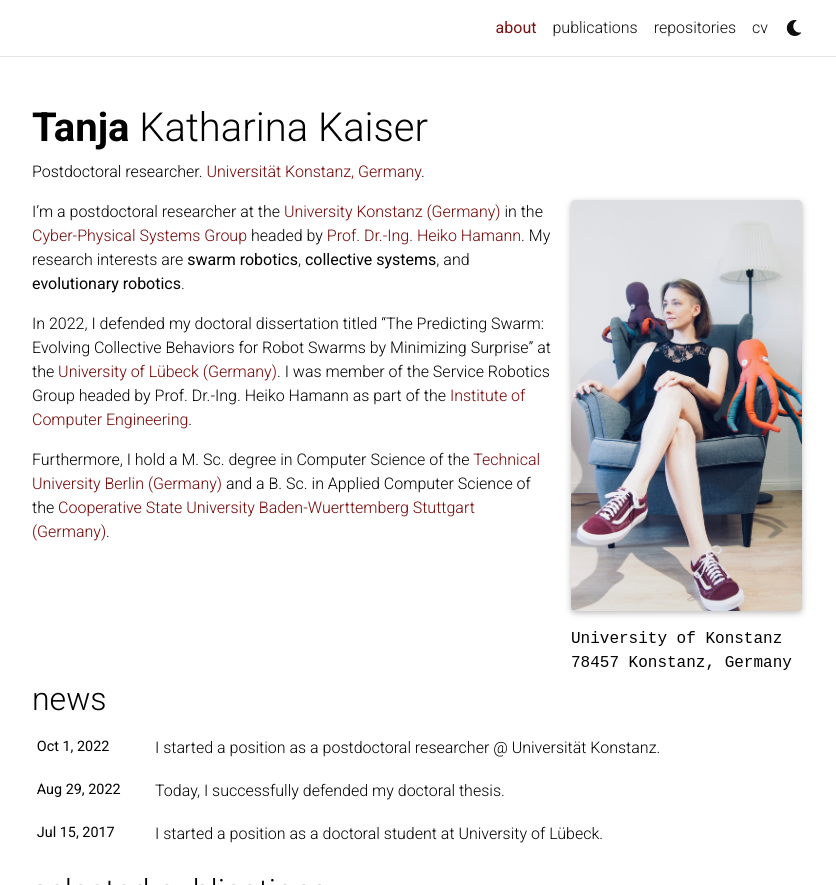
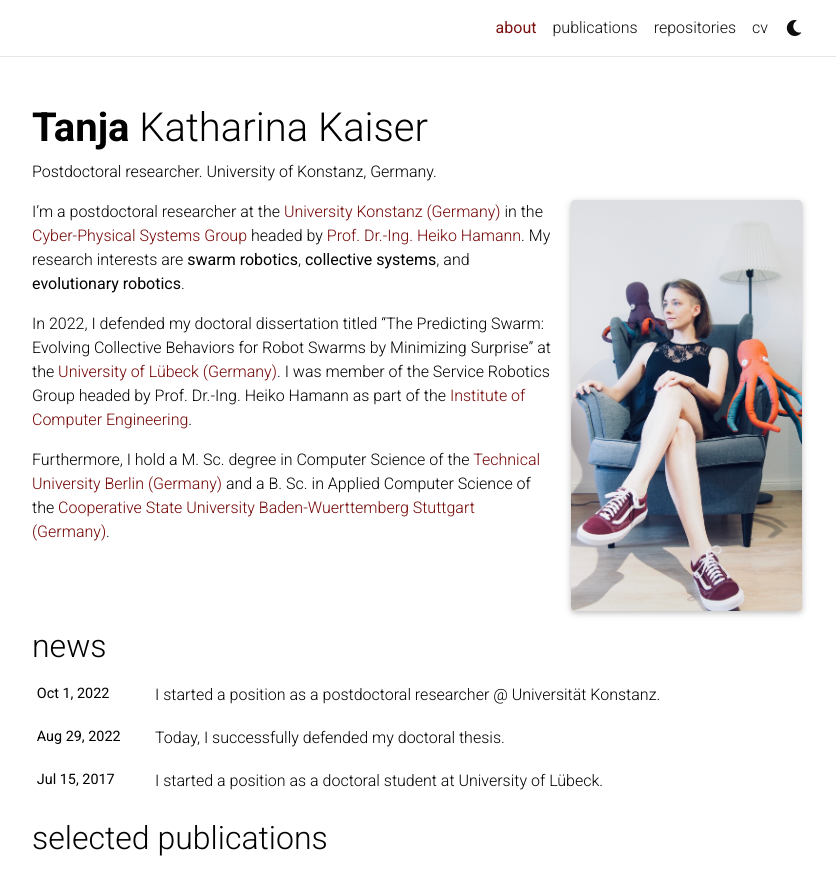
Before and after one commit to msminirobot/msminirobot.github.io, a Jekyll site: the page built from _pages/about.md, in a window 1280 px wide and 1208 px high, cut to the strip 0-885 px from the top of the window. Shown: the whole strip, without its empty margins (223-1059 px from the left). Built offline with Jekyll 4.4.1, drawn with Linux system fonts in a browser that asks for light colours; full-size pictures stand in for the smaller copies a plugin makes; comment, search, counter and statistics services are not loaded; a style sheet for code colours, icons or effects is not loaded.

Commit message:
Update about.md

```diff
--- a/_pages/about.md
+++ b/_pages/about.md
@@ -2,16 +2,14 @@
 layout: about
 title: about
 permalink: /
-subtitle: Postdoctoral researcher. <a href='https://www.cps.uni-konstanz.de'>Universität Konstanz, Germany</a>.
+subtitle: Postdoctoral researcher. University of Konstanz, Germany.
 
 
 profile:
   align: right
   image: P1011732.jpeg
   image_circular: false # crops the image to make it circular
-  address: >
-    <p>University of Konstanz</p>
-    <p>78457 Konstanz, Germany</p>
+  address:
 news: true  # includes a list of news items
 
 
```
